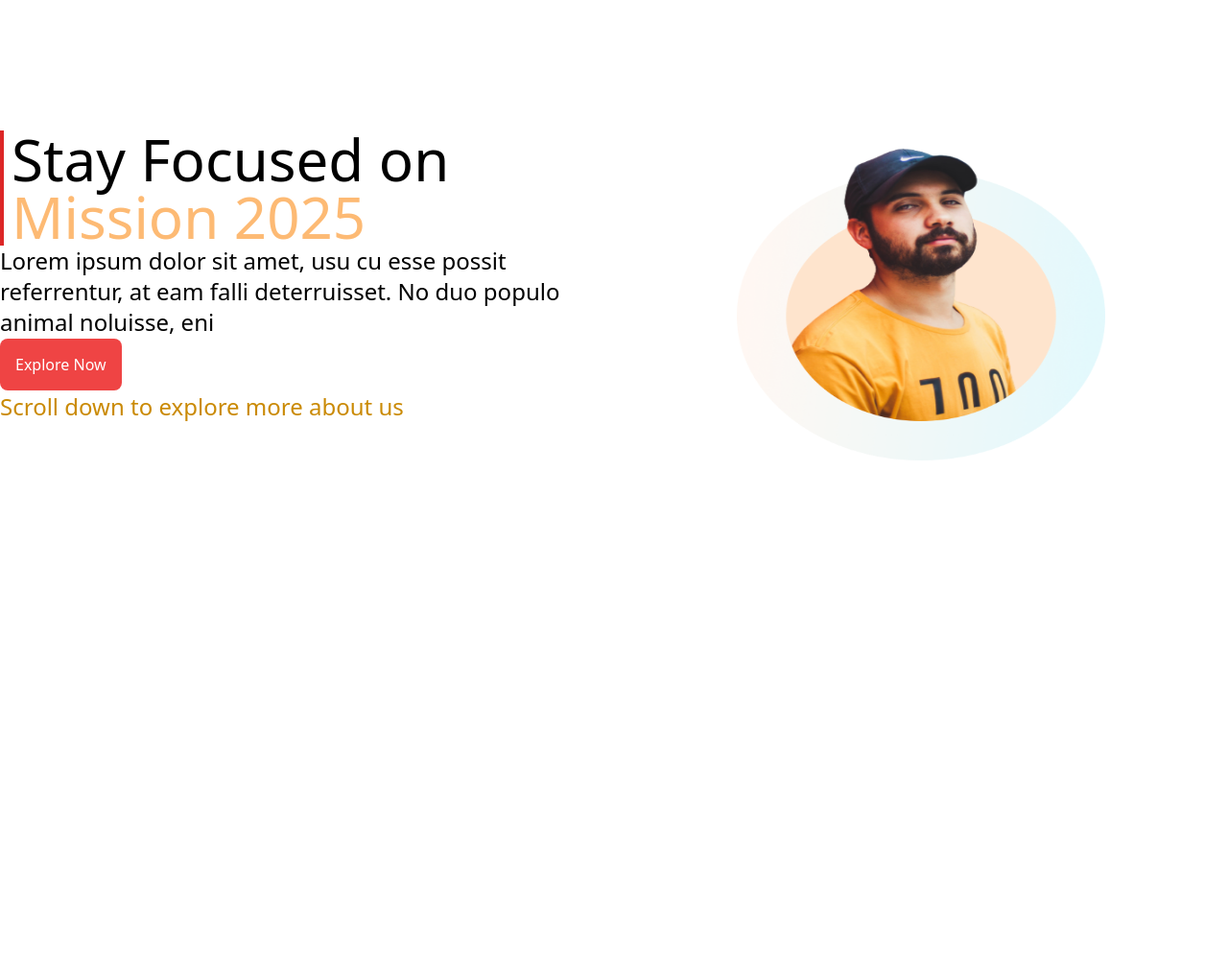
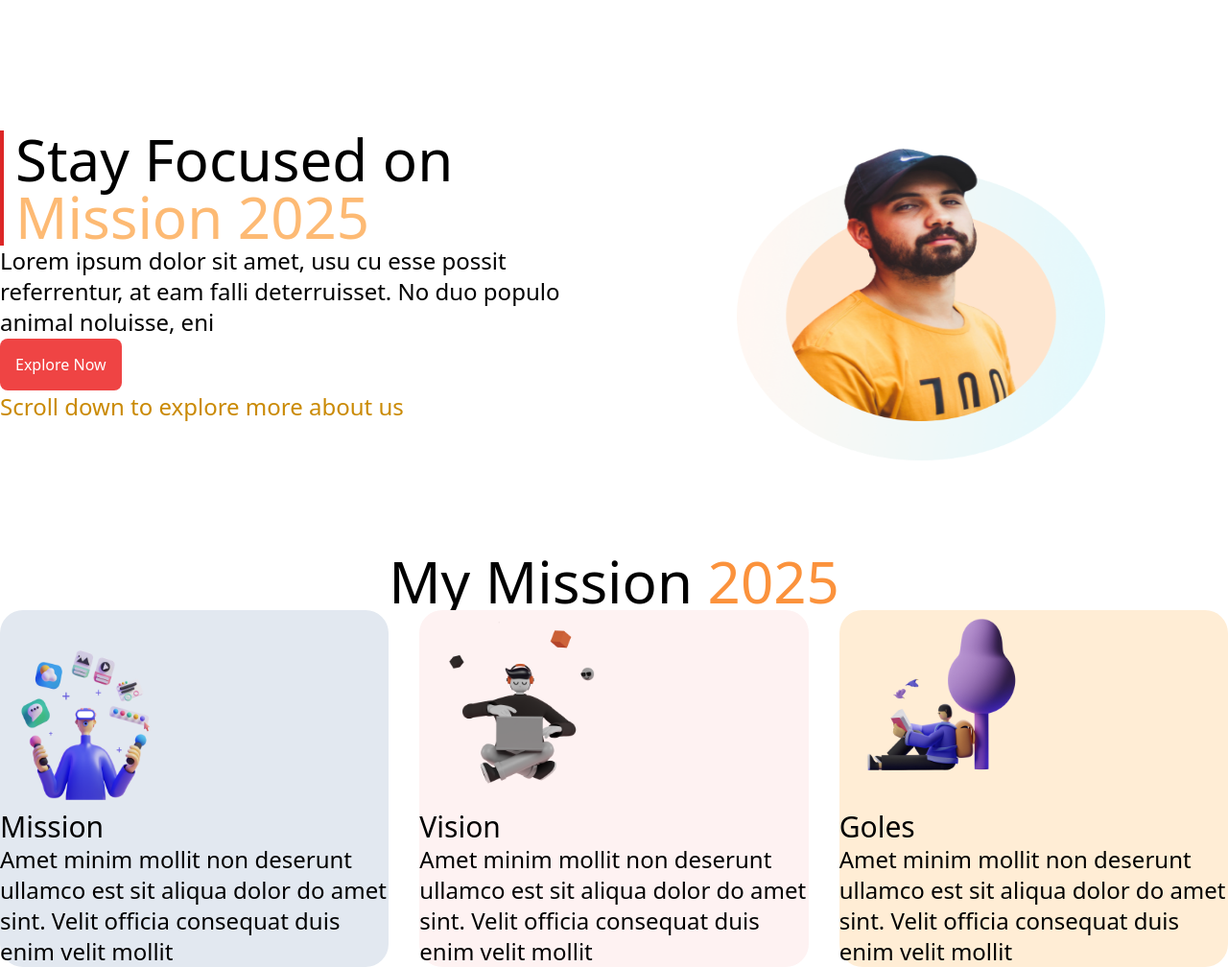
Before and after one commit to Dev-kmhowlader/Mission-25, a website: page src/index.html in a window 1280 px wide. Shown: the whole page at 96% size. Before the commit the page ends 800 px from the top, so only its background shows below. Drawn offline with nearby package versions, Linux system fonts and the light colour scheme.

Commit message:
main section update

```diff
--- a/src/index.html
+++ b/src/index.html
@@ -12,7 +12,7 @@
   <section class="container auto mx-auto py-24">
 <div class="contain grid grid-cols-2">
     <div class="title content-center">
-      <div class="div border-l-4 border-red-600 pl-2">
+      <div class="div border-l-4 border-red-600 pl-3 border-rounded">
       <h1 class=" text text-6xl text-bold">Stay Focused on</h1>
       <span class="text text-6xl text bold text-orange-300"  >Mission 2025</span>
     </div>
@@ -33,5 +33,41 @@
 
   </section>
  </header>
+<!-- header section end -->
+<main>
+  <section class="container mx-auto">
+    <div class="headline text-center text-6xl">
+      <h1 class=" text text-bold">My Mission <span class="text-orange-400">2025</span></h1>
+    </div>
+    <div class="catagories grid grid-cols-3 gap-8">
+      <div class="items bg-slate-200 rounded-3xl">
+        <img class="size-52" src="../images/illustrators/illustrator-1.png" alt="">
+        <H2 class="text-3xl">Mission</H2>
+        <p class="text-2xl">Amet minim mollit non deserunt
+          ullamco est sit aliqua dolor do amet
+          sint. Velit officia consequat duis enim
+          velit mollit
+
+        </p>
+      </div>
+      <div class="items bg-red-50 rounded-3xl">
+        <img class="size-52" src="../images/illustrators/illustrator-2.png" alt="">
+        <h2 class="text-3xl">Vision</h2>
+        <p class="text-2xl">Amet minim mollit non deserunt
+          ullamco est sit aliqua dolor do amet
+          sint. Velit officia consequat duis enim
+          velit mollit</p>
+      </div>
+      <div class="items bg-orange-100 rounded-3xl">
+        <img class="size-52" src="../images/illustrators/illustrator-3.png" alt="">
+        <h2 class="text-3xl">Goles</h2>
+        <p class="text-2xl">Amet minim mollit non deserunt
+          ullamco est sit aliqua dolor do amet
+          sint. Velit officia consequat duis enim
+          velit mollit</p>
+      </div>
+    </div>
+  </section>
+</main>
 </body>
 </html>
```
